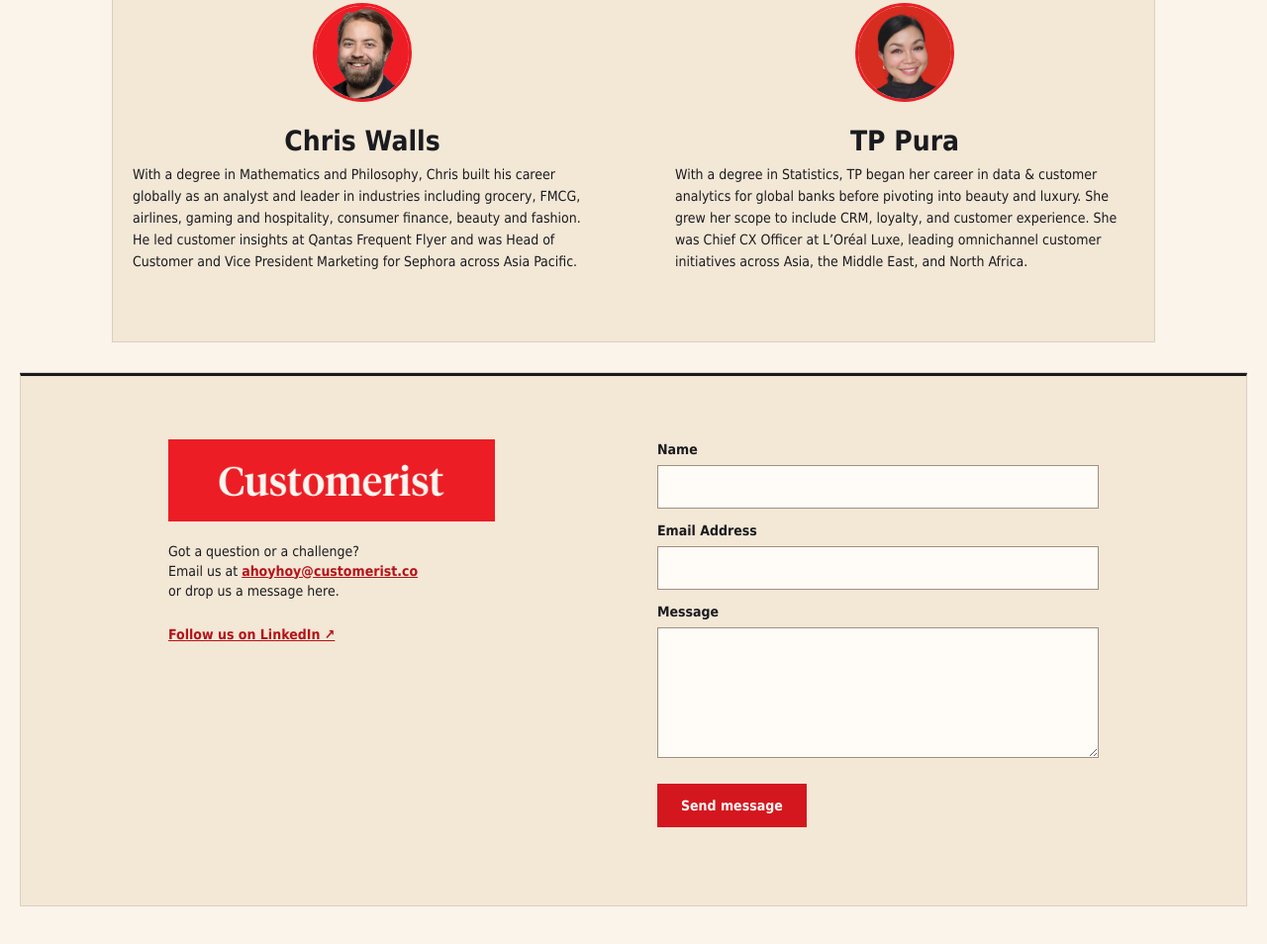
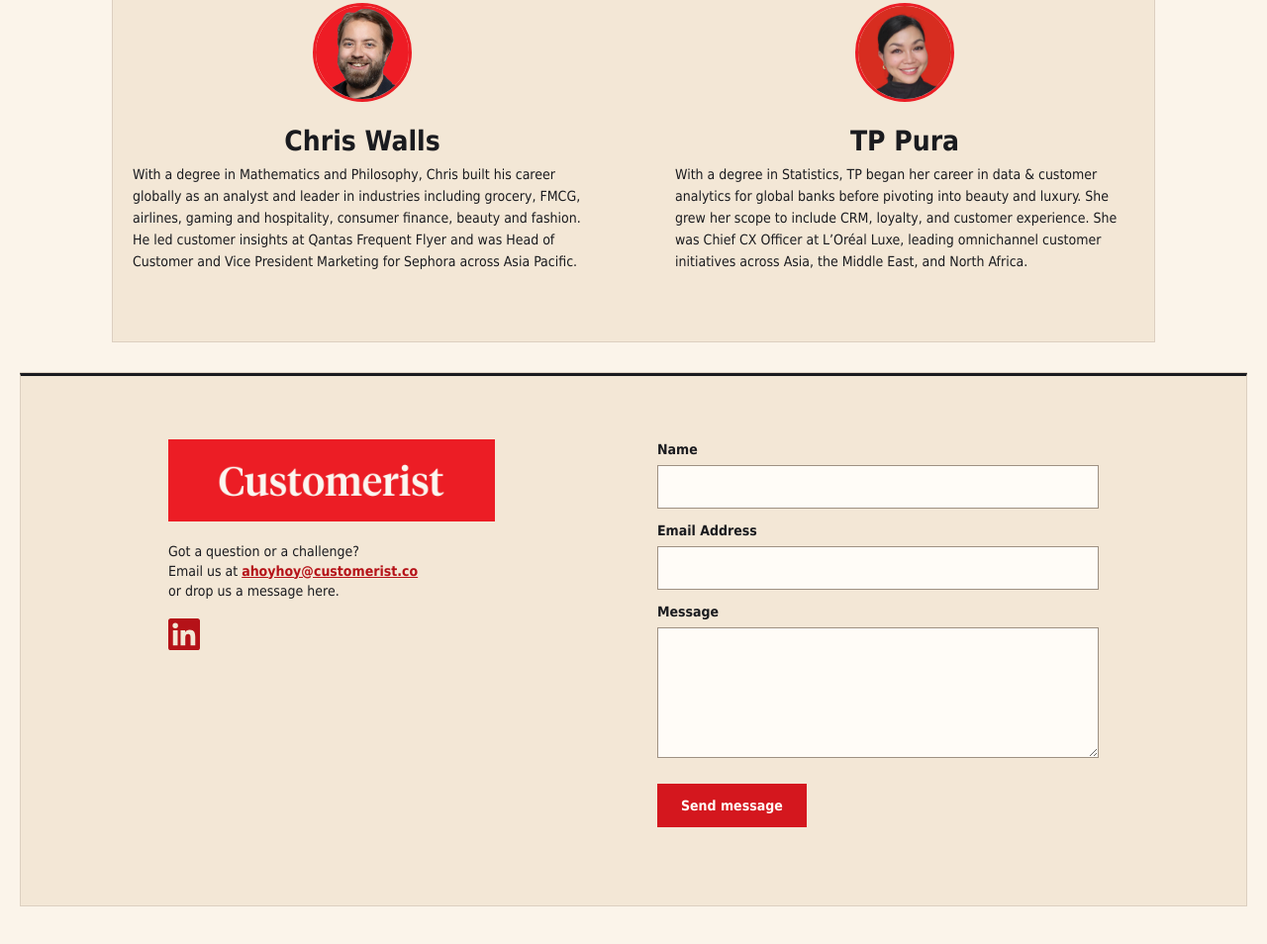
Before and after one commit to customerist/customerist.github.io, an Astro site: page / in a window 1280 px wide. Shown: the part 5059-6013 px from the top of the page at 99% size. Built offline with nearby package versions, Linux system fonts and the light colour scheme; Astro itself is replaced by a stand-in of ours; a web font is replaced by a local one.

Commit message:
feat(footer): Replace LinkedIn text link with icon
Swap "Follow us on LinkedIn" for the LinkedIn logo in the brand red,
labelled for screen readers and padded to a 44px tap target.

Co-Authored-By: Claude Opus 5.5 <noreply@anthropic.com>

```diff
--- a/src/components/Footer.astro
+++ b/src/components/Footer.astro
@@ -14,7 +14,13 @@ import Img from './Img.astro';
           message here.
         </p>
         <p class="footer-social">
-          <a href={site.linkedIn} target="_blank" rel="noopener">Follow us on LinkedIn&nbsp;↗</a>
+          <a href={site.linkedIn} target="_blank" rel="noopener" aria-label="Customerist on LinkedIn" title="Customerist on LinkedIn">
+            <svg viewBox="0 0 24 24" width="32" height="32" fill="currentColor" aria-hidden="true" focusable="false">
+              <path
+                d="M20.447 20.452h-3.554v-5.569c0-1.328-.027-3.037-1.852-3.037-1.853 0-2.136 1.445-2.136 2.939v5.667H9.351V9h3.414v1.561h.046c.477-.9 1.637-1.85 3.37-1.85 3.601 0 4.267 2.37 4.267 5.455v6.286zM5.337 7.433a2.062 2.062 0 1 1 0-4.125 2.062 2.062 0 0 1 0 4.125zm1.782 13.019H3.555V9h3.564v11.452zM22.225 0H1.771C.792 0 0 .774 0 1.729v20.542C0 23.227.792 24 1.771 24h20.451C23.2 24 24 23.227 24 22.271V1.729C24 .774 23.2 0 22.222 0h.003z"
+              ></path>
+            </svg>
+          </a>
         </p>
       </div>
       <div class="form-block w-form">
--- a/src/styles/overrides.css
+++ b/src/styles/overrides.css
@@ -653,15 +653,25 @@ textarea.w-input {
 }
 
 .footer-social a {
-  display: inline-block;
-  padding-block: 12px;
+  /* Icon link: pad the 32px icon out to a 44px tap target. */
+  display: inline-flex;
+  padding: 6px;
+  margin-left: -6px;
   color: var(--red-ink);
-  font-weight: bold;
+  transition: color 150ms;
+}
+
+.footer-social svg {
+  display: block;
 }
 
 @media (max-width: 479px) {
   .footer-social {
     text-align: center;
+  }
+
+  .footer-social a {
+    margin-left: 0;
   }
 }
 
```
